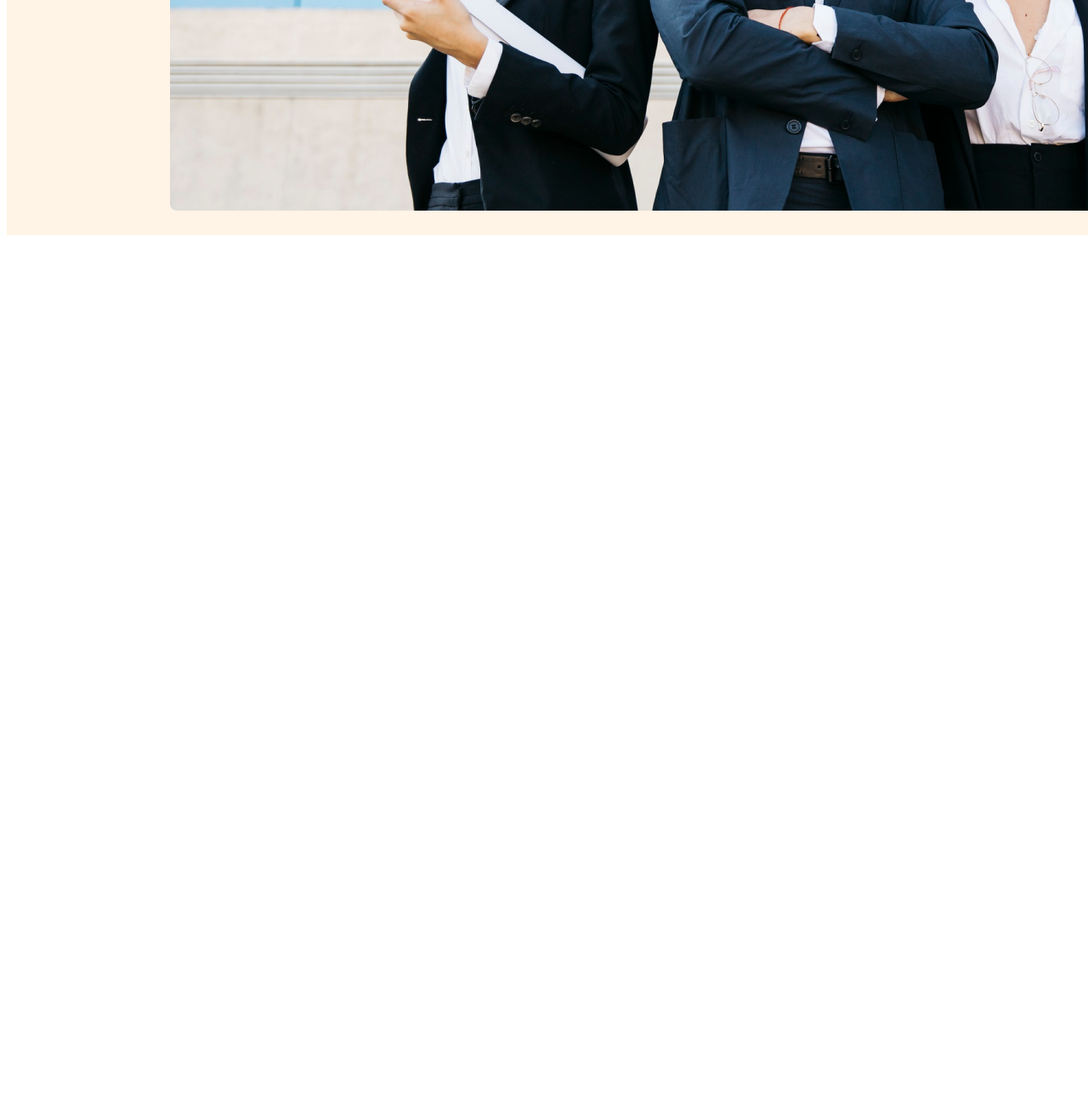
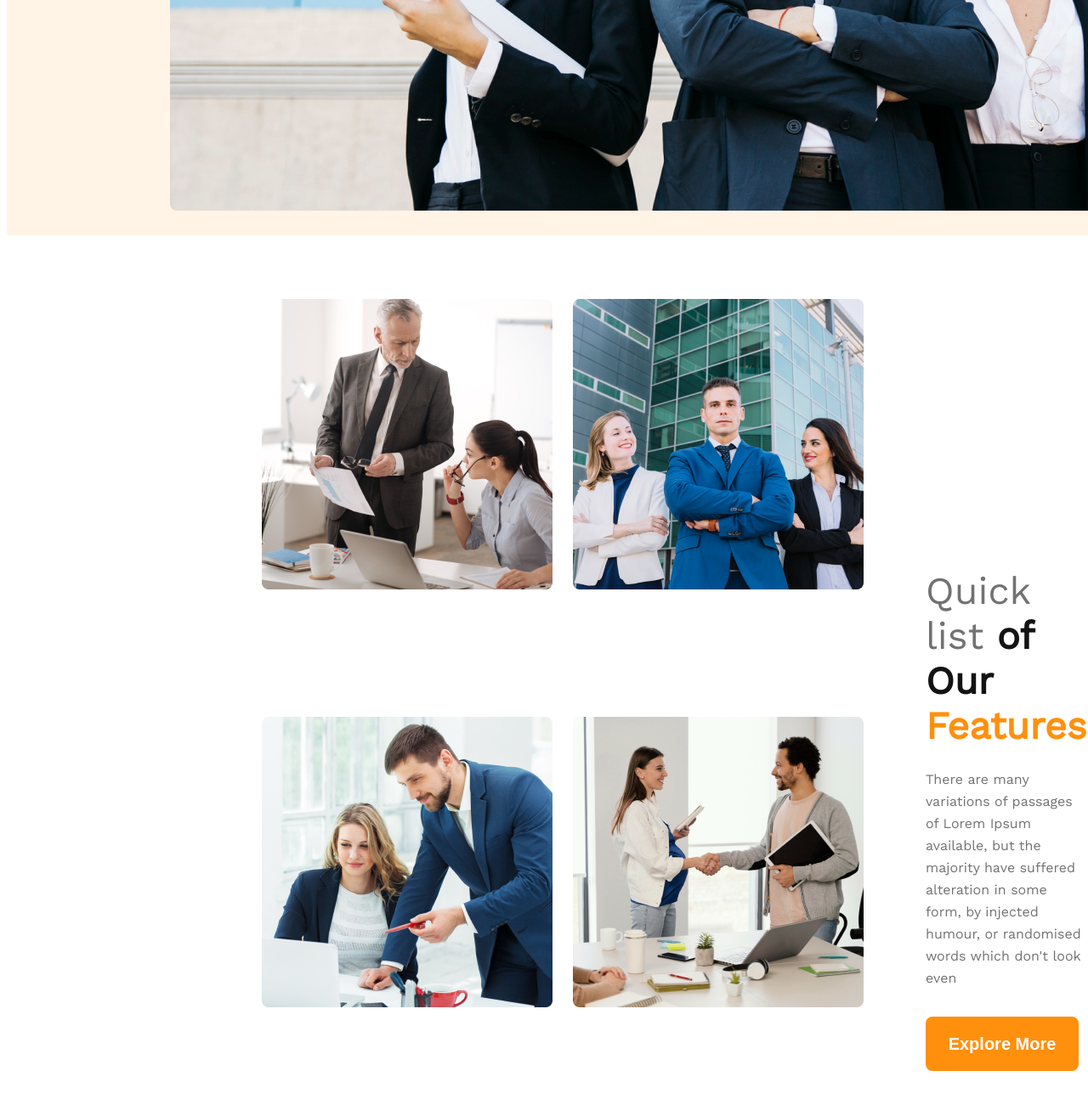
Before and after one commit to mostaqurrahman/ph-assingment-2, a plain HTML site: page index.html in a window 1280 px wide. Shown: the part 1053-2367 px from the top of the page at 85% size. Before the commit the page ends 1338 px from the top, so only its background shows below. Drawn offline with nearby package versions, Linux system fonts and the light colour scheme.

Commit message:
added section-1

```diff
--- a/index.html
+++ b/index.html
@@ -39,8 +39,56 @@
             </div>
         </div>
     </header>
+    <!----------------
+         Main Part
+    ------------------->
 
-    <main>
+    <main class="main">
+
+        <!-- Section 01 -->
+
+        <section class="section-1">
+            <div class="section-1-photos">
+                <div class="section-1-photo"><img src="./images/team1.png" alt=""></div>
+                <div class="section-2-photo"><img src="./images/team2.png" alt=""></div>
+                <div class="section-3-photo"><img src="./images/team3.png" alt=""></div>
+                <div class="section-4-photo"><img src="./images/team4.png" alt=""></div>
+
+            </div>
+            <div class="section-1-container">
+                <h2 class="section-1-title">Quick list <span class="txt-clr-1">of Our</span> <span class="txt-clr-2">Features</span></h2>
+                <p class="section-1-description">There are many variations of passages of Lorem Ipsum available, but the majority have suffered alteration in some form, by injected humour, or randomised words which don't look even</p>
+                <button class="btn-primary" id="btn-1">Explore More</button>
+            </div>
+        </section>
+
+
+        <!-- Section 02 -->
+
+        <section class="section-2">
+
+        </section>
+
+
+        <!-- Section 03 -->
+
+        <section class="section-3">
+
+        </section>
+
+
+        <!-- Section 04 -->
+
+        <section class="section-4">
+
+        </section>
+
+
+        <!-- Section 05 -->
+
+        <section class="section-5">
+
+        </section>
 
     </main>
 
--- a/styles/style.css
+++ b/styles/style.css
@@ -93,13 +93,68 @@ nav li{
     margin-right: 10%;
 }
 
+/*-------------------
+    Main Part
+------------------- */
 
+  /* ----Section 01---- */
+
+.section-1{
+    display: flex;
+    margin-top: 75px;
+}
+.section-1-photos{
+    display: grid;
+    grid-template-columns: repeat(2, 1fr);
+    justify-content: space-evenly;
+    gap: 24px;
+    border-radius: 10px;
+    padding-left: 300px;
+}
+.section-1-photo img{
+    width: 342px;
+    height: 342px;
+}
+.section-1-container{
+    width: 537px;
+    padding-left: 73px;
+    margin-top: 280px;
+}
+.section-1-title{
+    font-weight: 500;
+    font-size: 45px;
+    color: #727272;
+    margin-bottom: 24px;
+}
+.section-1 .txt-clr-1{
+    font-weight: 700;
+    font-size: 45px;
+    line-height: 53px;
+    color: #131313;
+}
+.section-1 .txt-clr-2{
+    font-weight: 700;
+    font-size: 45px;
+    line-height: 53px;
+    color: #FF900E;
+}
+.section-1-description{
+    font-weight: 400;
+    font-size: 16px;
+    line-height: 26px;
+    color: #727272;
+    margin-bottom: 32px;
+}
+#btn-1{
+    margin-top: 0;
+}
 
 /*--------------------
 Responsive For Mobile
 --------------------*/
 
 @media only screen and (max-width: 576px) {
+    /* ----Header and Banner Part------ */
     body{
         width: 100%;
         margin: 0;
@@ -118,21 +173,46 @@ Responsive For Mobile
     }
     .nav-title{
         text-align: center;
-        margin-left: 25px;
+        margin-left: 30px;
     }
     .banner-details{
         text-align: center;
         width: 100%;
         margin: 0;
-        padding-left: 0%;
+        padding-left: 0;
         padding-right: 0;
     }
     .banner-description{
-        margin: 0 50px;
+        margin: 0 100px;
     }
     .banner-img img{
         width: 100%;
         margin-right: 50px;
         margin-left: 0;
     }
+
+    /* ------------------
+         Main Part
+    -------------------*/
+
+    /* ---Section-1--- */
+
+    .section-1{
+        flex-direction: column;
+        width: 100%;
+        margin: 20px;
+    }
+    .section-1-photos{
+        grid-template-columns: repeat(1,1fr);
+        padding-left: 0;
+        grid-area: 20px;
+    }
+    .section-1-container{
+        width: 350px;
+        padding-left: 0;
+        margin-left: 0;
+        margin-top: 20px;
+        text-align: center;
+
+    }
 }
```
